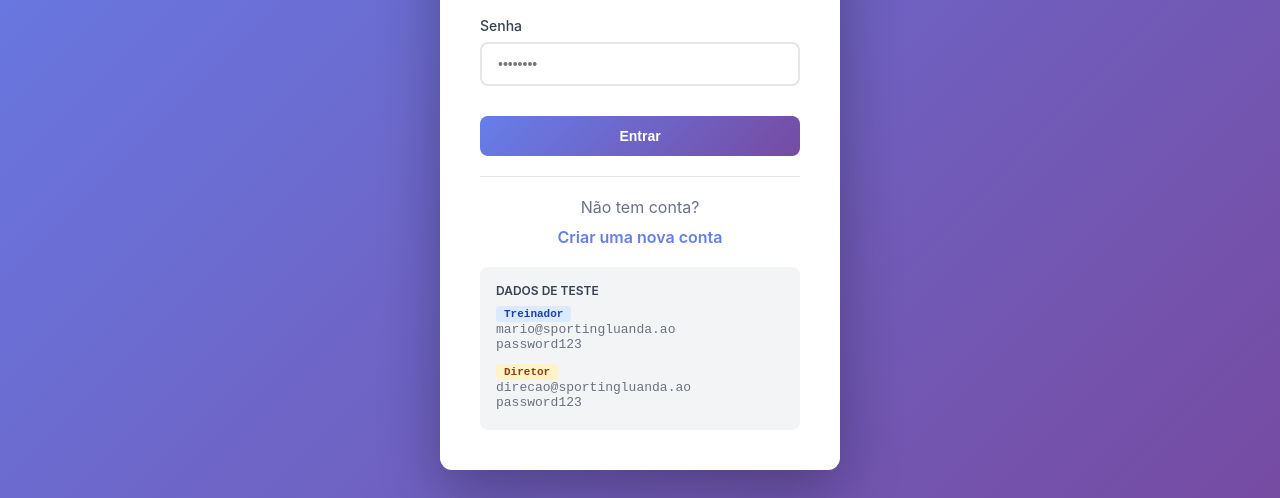
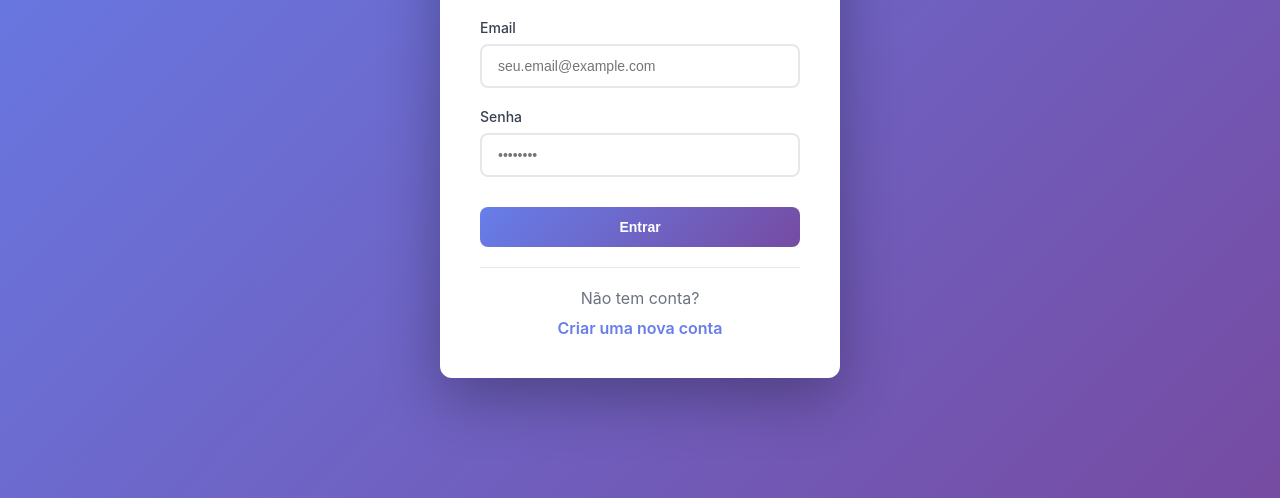
Before and after one commit to fcalado764-wq/EsporteAngola, a website: page public/login.html in a window 1280 px wide. Shown: the part 302-800 px from the top of the page. Drawn offline with Linux system fonts and the light colour scheme.

Commit message:
Initial handball team management system

```diff
--- a/public/login.html
+++ b/public/login.html
@@ -233,21 +233,6 @@
       </a>
     </div>
 
-    <div class="demo-credentials">
-      <h3>Dados de Teste</h3>
-      <p>
-        <span class="role-badge">Treinador</span><br>
-        mario@sportingluanda.ao<br>
-        password123
-      </p>
-      <p style="margin-top: 12px;">
-        <span class="role-badge admin">Diretor</span><br>
-        direcao@sportingluanda.ao<br>
-        password123
-      </p>
-    </div>
-  </div>
-
   <script src="/js/auth.js"></script>
 </body>
 </html>
```
